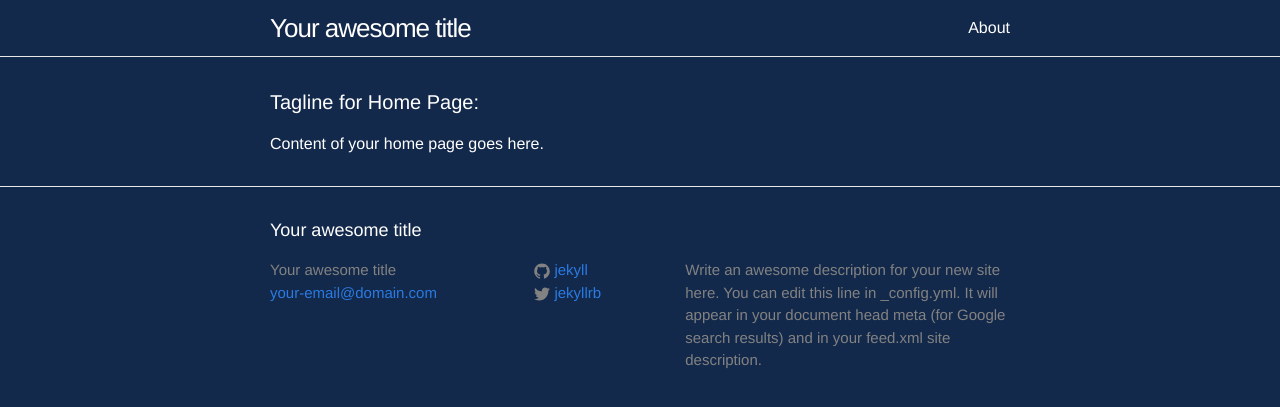
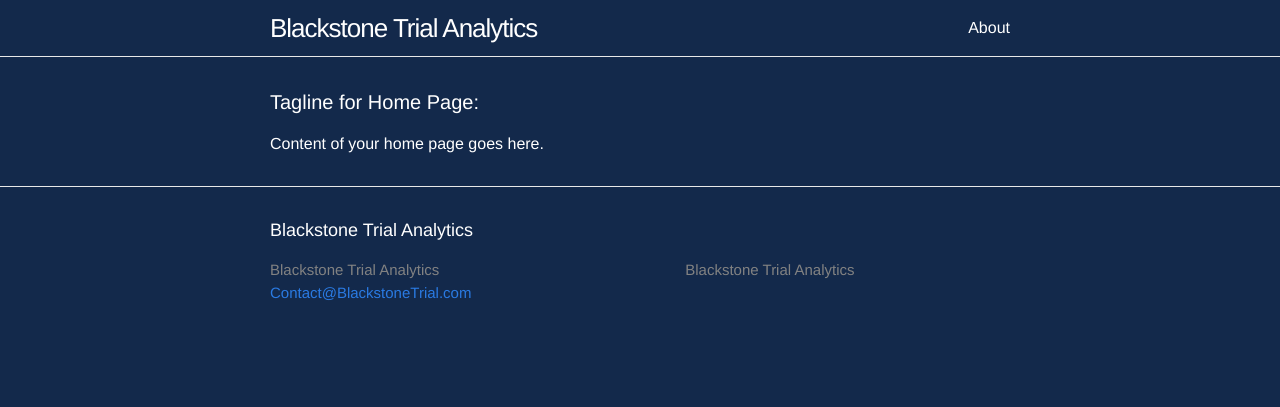
Before and after one commit to BlackstoneTrialAnalytics/BlackstoneTrialAnalytics.github.io, a Jekyll site: the page built from index.html, in a window 1280 px wide. Shown: the top 407 px of the page. Built offline with Jekyll 4.4.1, drawn with Linux system fonts in a browser that asks for light colours.

Commit message:
Update _config.yml

```diff
--- a/_config.yml
+++ b/_config.yml
@@ -6,16 +6,12 @@
 # 'jekyll serve'. If you change this file, please restart the server process.
 
 # Site settings
-title: Your awesome title
-email: your-email@domain.com
+title: Blackstone Trial Analytics
+email: Contact@BlackstoneTrial.com
 description: > # this means to ignore newlines until "baseurl:"
-  Write an awesome description for your new site here. You can edit this
-  line in _config.yml. It will appear in your document head meta (for
-  Google search results) and in your feed.xml site description.
+  Blackstone Trial Analytics
 baseurl: "" # the subpath of your site, e.g. /blog
 url: "http://yourdomain.com" # the base hostname & protocol for your site
-twitter_username: jekyllrb
-github_username:  jekyll
 
 # Build settings
 markdown: kramdown
```
